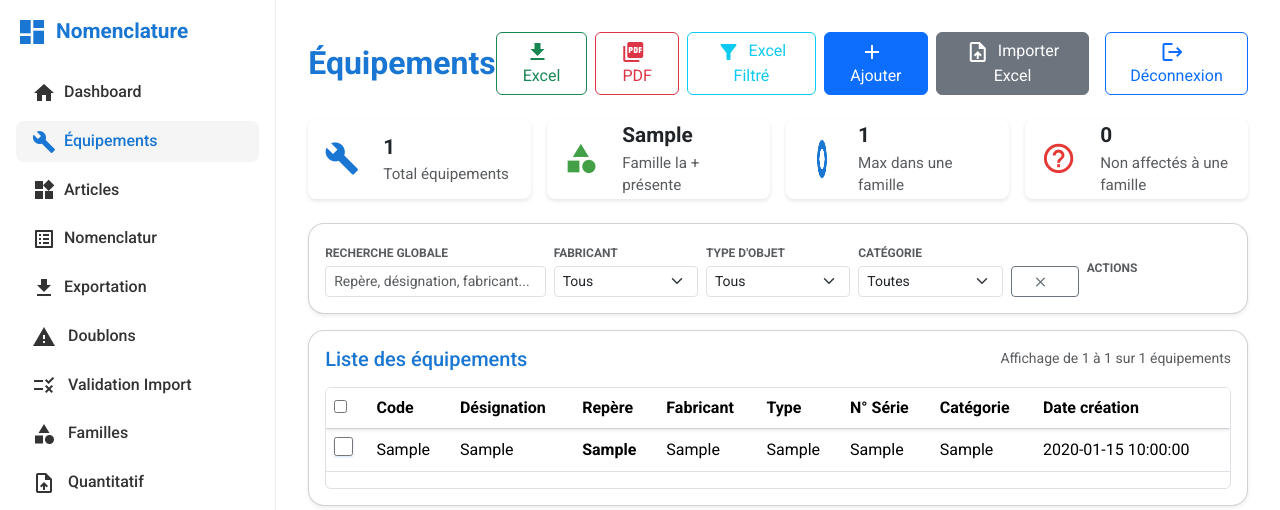
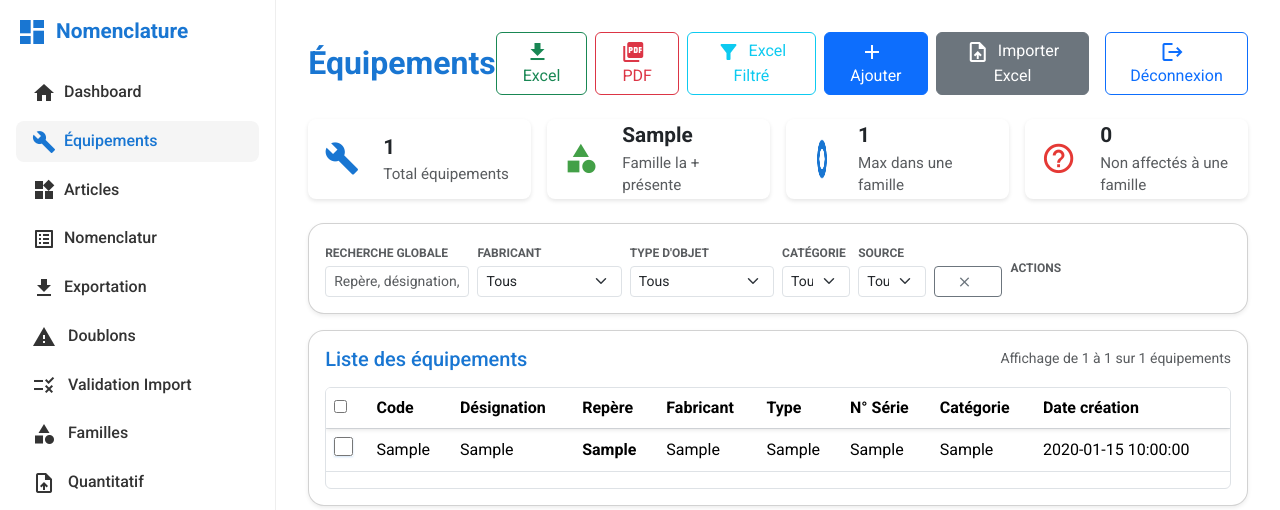
Before and after one commit to pytharchimede/nomenclatureEquipement, a PHP site: page /equipements.php in a window 1280 px wide. Shown: the top 510 px of the page. Run offline with PHP 8.4, Linux system fonts and the light colour scheme; tables that the repository leaves empty or names only in its code hold one stand-in row (values such as "Sample post"); some libraries are stand-ins or nearby versions.

Commit message:
Recherche par source dans equipements ok

```diff
--- a/equipements.php
+++ b/equipements.php
@@ -63,6 +63,7 @@ $familleData = array_values($statsFamilles);
 $fabricants = Equipement::getDistinctValues('fabricant');
 $typesObjet = Equipement::getDistinctValues('type_objet');
 $categories = Equipement::getDistinctValues('categorie_equipement');
+$sources = Equipement::getDistinctSources();
 ?>
 <!DOCTYPE html>
 <html lang="fr">
@@ -190,7 +191,7 @@ $categories = Equipement::getDistinctValues('categorie_equipement');
             <div class="card shadow-sm mb-3">
                 <div class="card-body py-3">
                     <div class="row g-2 align-items-center">
-                        <div class="col-md-3">
+                        <div class="col-md-2">
                             <label class="form-label small text-muted mb-1">Recherche globale</label>
                             <input type="text" id="search-input" class="form-control form-control-sm" placeholder="Repère, désignation, fabricant..." />
                         </div>
@@ -212,12 +213,21 @@ $categories = Equipement::getDistinctValues('categorie_equipement');
                                 <?php endforeach; ?>
                             </select>
                         </div>
-                        <div class="col-md-2">
+                        <div class="col-md-1">
                             <label class="form-label small text-muted mb-1">Catégorie</label>
                             <select id="categorie-filter" class="form-select form-select-sm">
                                 <option value="">Toutes</option>
                                 <?php foreach ($categories as $cat): ?>
                                     <option value="<?= htmlspecialchars($cat) ?>"><?= htmlspecialchars($cat) ?></option>
+                                <?php endforeach; ?>
+                            </select>
+                        </div>
+                        <div class="col-md-1">
+                            <label class="form-label small text-muted mb-1">Source</label>
+                            <select id="source-filter" class="form-select form-select-sm">
+                                <option value="">Toutes</option>
+                                <?php foreach ($sources as $source): ?>
+                                    <option value="<?= htmlspecialchars($source) ?>"><?= htmlspecialchars($source) ?></option>
                                 <?php endforeach; ?>
                             </select>
                         </div>
--- a/js/function_equipements_updated.js
+++ b/js/function_equipements_updated.js
@@ -140,6 +140,7 @@ function applyFilters() {
   const fabricantFilter = document.querySelector("#fabricant-filter");
   const typeFilter = document.querySelector("#type-filter");
   const categorieFilter = document.querySelector("#categorie-filter");
+  const sourceFilter = document.querySelector("#source-filter");
 
   currentFilters = {};
 
@@ -157,6 +158,10 @@ function applyFilters() {
 
   if (categorieFilter && categorieFilter.value) {
     currentFilters.categorie_equipement = categorieFilter.value;
+  }
+
+  if (sourceFilter && sourceFilter.value) {
+    currentFilters.source = sourceFilter.value;
   }
 
   // Rechargement avec les nouveaux filtres
@@ -940,7 +945,12 @@ function initEquipementsPage() {
   }
 
   // Événements pour les filtres select
-  const filters = ["#fabricant-filter", "#type-filter", "#categorie-filter"];
+  const filters = [
+    "#fabricant-filter",
+    "#type-filter",
+    "#categorie-filter",
+    "#source-filter",
+  ];
   filters.forEach((selector) => {
     const element = document.querySelector(selector);
     if (element) {
@@ -1049,11 +1059,13 @@ function initEquipementsPage() {
       const fabricantFilter = document.querySelector("#fabricant-filter");
       const typeFilter = document.querySelector("#type-filter");
       const categorieFilter = document.querySelector("#categorie-filter");
+      const sourceFilter = document.querySelector("#source-filter");
 
       if (searchInput) searchInput.value = "";
       if (fabricantFilter) fabricantFilter.value = "";
       if (typeFilter) typeFilter.value = "";
       if (categorieFilter) categorieFilter.value = "";
+      if (sourceFilter) sourceFilter.value = "";
 
       currentFilters = {};
       hasMoreData = true;
--- a/model/Equipement.php
+++ b/model/Equipement.php
@@ -31,9 +31,17 @@ class Equipement
         // Construction de la requête avec filtres
         $where = [];
         $params = [];
+        $joins = "";
+
+        // Si on filtre par source, on doit joindre avec nomenclatures
+        if (!empty($filters['source'])) {
+            $joins = "INNER JOIN nomenclatures n ON equipements.code_equipement = n.code_equipement";
+            $where[] = "n.source = ?";
+            $params[] = $filters['source'];
+        }
 
         if (!empty($filters['search'])) {
-            $where[] = "(repere_equipement LIKE ? OR designation_equipement LIKE ? OR fabricant LIKE ?)";
+            $where[] = "(equipements.repere_equipement LIKE ? OR equipements.designation_equipement LIKE ? OR equipements.fabricant LIKE ?)";
             $searchTerm = '%' . $filters['search'] . '%';
             $params[] = $searchTerm;
             $params[] = $searchTerm;
@@ -41,30 +49,37 @@ class Equipement
         }
 
         if (!empty($filters['fabricant'])) {
-            $where[] = "fabricant LIKE ?";
+            $where[] = "equipements.fabricant LIKE ?";
             $params[] = '%' . $filters['fabricant'] . '%';
         }
 
         if (!empty($filters['type_objet'])) {
-            $where[] = "type_objet LIKE ?";
+            $where[] = "equipements.type_objet LIKE ?";
             $params[] = '%' . $filters['type_objet'] . '%';
         }
 
         if (!empty($filters['categorie_equipement'])) {
-            $where[] = "categorie_equipement = ?";
+            $where[] = "equipements.categorie_equipement = ?";
             $params[] = $filters['categorie_equipement'];
         }
 
         $whereClause = $where ? 'WHERE ' . implode(' AND ', $where) : '';
 
+        // Si on filtre par source, on doit utiliser DISTINCT pour éviter les doublons
+        $selectFields = !empty($filters['source']) ? 'DISTINCT equipements.*' : 'equipements.*';
+
         // Requête de comptage total
-        $countSql = "SELECT COUNT(*) FROM equipements $whereClause";
+        if (!empty($filters['source'])) {
+            $countSql = "SELECT COUNT(DISTINCT equipements.id) FROM equipements $joins $whereClause";
+        } else {
+            $countSql = "SELECT COUNT(*) FROM equipements $whereClause";
+        }
         $countStmt = $pdo->prepare($countSql);
         $countStmt->execute($params);
         $total = (int)$countStmt->fetchColumn();
 
         // Requête des données
-        $dataSql = "SELECT * FROM equipements $whereClause ORDER BY repere_equipement LIMIT $limit OFFSET $offset";
+        $dataSql = "SELECT $selectFields FROM equipements $joins $whereClause ORDER BY equipements.repere_equipement LIMIT $limit OFFSET $offset";
 
         $dataStmt = $pdo->prepare($dataSql);
         $dataStmt->execute($params);
@@ -276,4 +291,15 @@ class Equipement
         $stmt = $pdo->query("SELECT DISTINCT $column FROM equipements WHERE $column IS NOT NULL AND $column != '' ORDER BY $column");
         return $stmt->fetchAll(PDO::FETCH_COLUMN);
     }
+
+    /**
+     * Récupère les sources distinctes depuis les nomenclatures
+     * @return array
+     */
+    public static function getDistinctSources()
+    {
+        $pdo = Database::getConnection();
+        $stmt = $pdo->query("SELECT DISTINCT source FROM nomenclatures WHERE source IS NOT NULL ORDER BY source");
+        return $stmt->fetchAll(PDO::FETCH_COLUMN);
+    }
 }
--- a/request/equipements_paginated.php
+++ b/request/equipements_paginated.php
@@ -31,6 +31,10 @@ try {
 
     if (!empty($_GET['categorie_equipement'])) {
         $filters['categorie_equipement'] = trim($_GET['categorie_equipement']);
+    }
+
+    if (!empty($_GET['source'])) {
+        $filters['source'] = trim($_GET['source']);
     }
 
     // Récupération des données paginées
```
Also changed, not shown: test_equipements_source_filter.php (added, +64 -0 lines).
